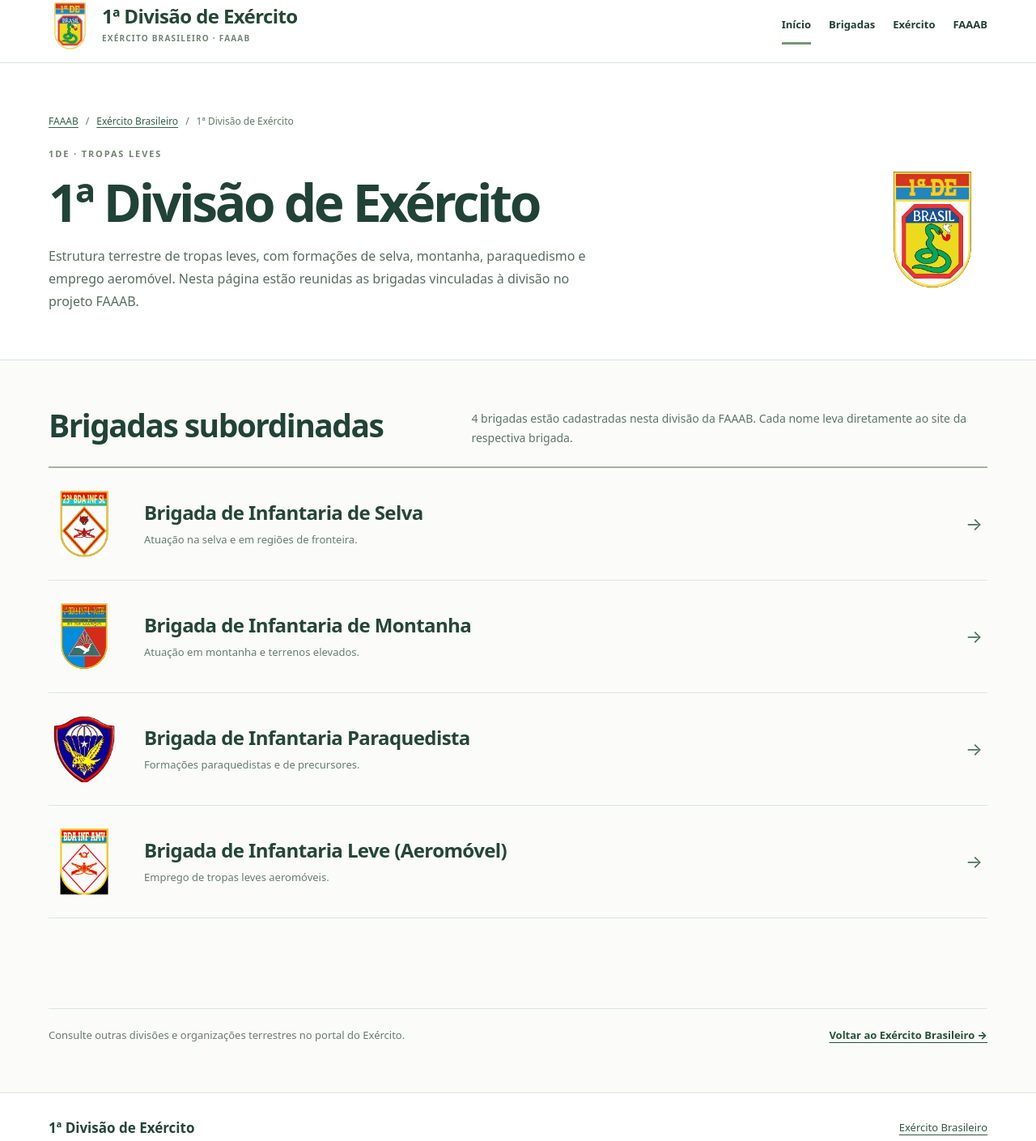
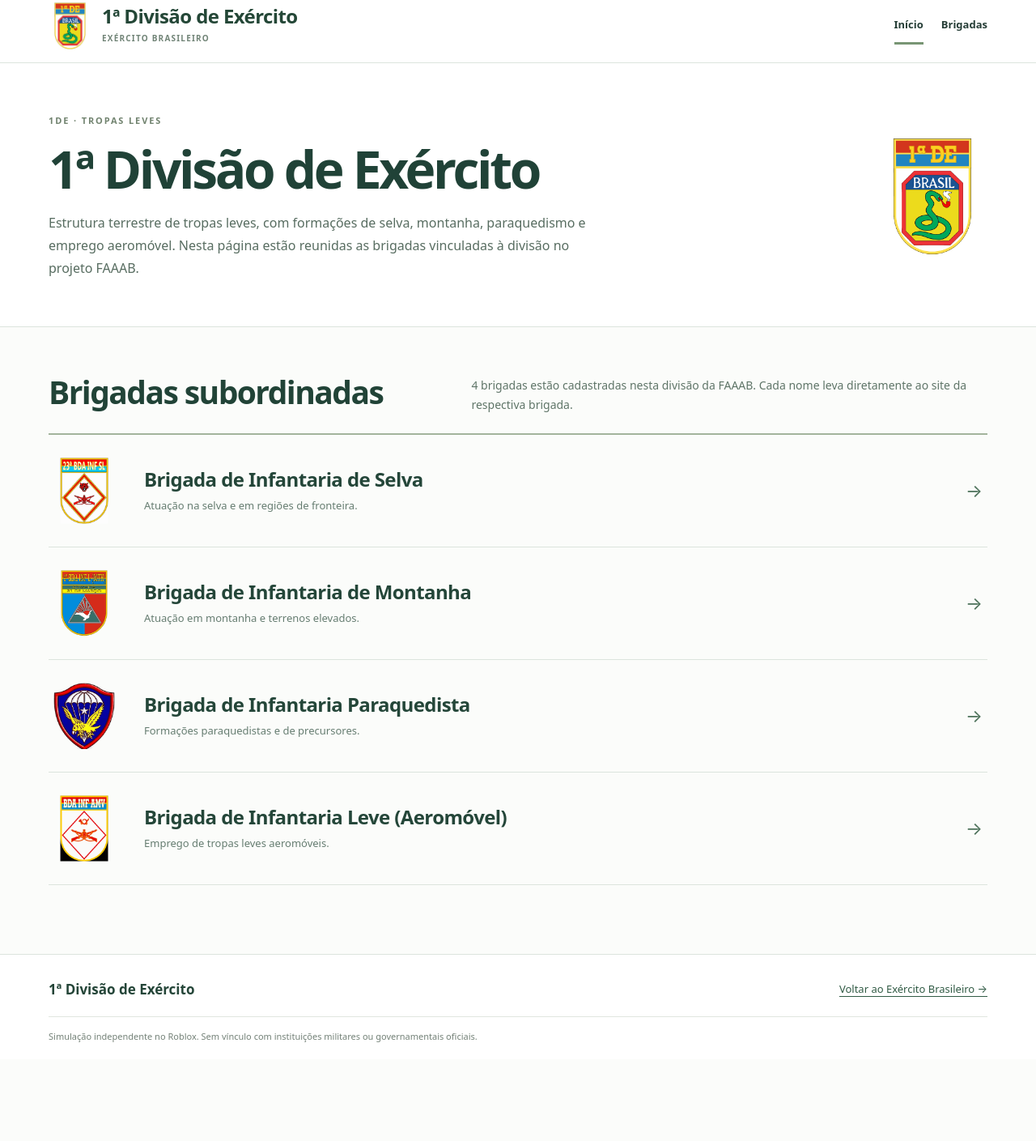
Before and after one commit to faaabcomando-stack/faaab-informacoes, a plain HTML site: page exercito/divisoes/1de/index.html in a window 1280 px wide. Shown: the part 18-1427 px from the top of the page at 81% size. After the commit the page ends 1326 px from the top, so only its background shows below. Drawn offline with Linux system fonts and the light colour scheme.

Commit message:
Divisão EB: remove FAAAB do topo e mantém retorno exclusivamente no rodapé

```diff
--- a/exercito/divisoes/1de/index.html
+++ b/exercito/divisoes/1de/index.html
@@ -17,24 +17,17 @@
     <div class="wrap mast-inner">
       <a class="brand" href="index.html" aria-label="Início da 1ª Divisão de Exército">
         <img src="../../../assets/insignias/FTB-1DE.png" alt="Insígnia da 1ª Divisão de Exército" width="53" height="58">
-        <span><strong>1ª Divisão de Exército</strong><small>Exército Brasileiro · FAAAB</small></span>
+        <span><strong>1ª Divisão de Exército</strong><small>Exército Brasileiro</small></span>
       </a>
       <nav class="nav" aria-label="Navegação da 1ª Divisão de Exército">
         <a href="index.html" aria-current="page">Início</a>
         <a href="#brigadas">Brigadas</a>
-        <a href="../../index.html">Exército</a>
-        <a href="../../../index.html">FAAAB</a>
       </nav>
     </div>
   </header>
   <main id="conteudo" class="eb-home-main">
     <section class="eb-division-mast" aria-labelledby="division-title">
       <div class="wrap">
-        <nav class="eb-breadcrumb" aria-label="Caminho da página">
-          <a href="../../../index.html">FAAAB</a><span aria-hidden="true">/</span>
-          <a href="../../index.html">Exército Brasileiro</a><span aria-hidden="true">/</span>
-          <span aria-current="page">1ª Divisão de Exército</span>
-        </nav>
         <div class="eb-division-mast-inner">
           <div>
             <span class="eb-home-eyebrow">1DE · Tropas leves</span>
@@ -73,17 +66,11 @@
         </a>
       </div>
     </section>
-    <section class="eb-division-related" aria-label="Outras áreas do Exército">
-      <div class="wrap eb-division-related-inner">
-        <p>Consulte outras divisões e organizações terrestres no portal do Exército.</p>
-        <a href="../../index.html">Voltar ao Exército Brasileiro →</a>
-      </div>
-    </section>
   </main>
   <footer class="footer">
     <div class="wrap footer-inner">
       <strong>1ª Divisão de Exército</strong>
-      <a href="../../index.html">Exército Brasileiro</a>
+      <a href="../../index.html">Voltar ao Exército Brasileiro →</a>
     </div>
     <div class="wrap legal">Simulação independente no Roblox. Sem vínculo com instituições militares ou governamentais oficiais.</div>
   </footer>
```
